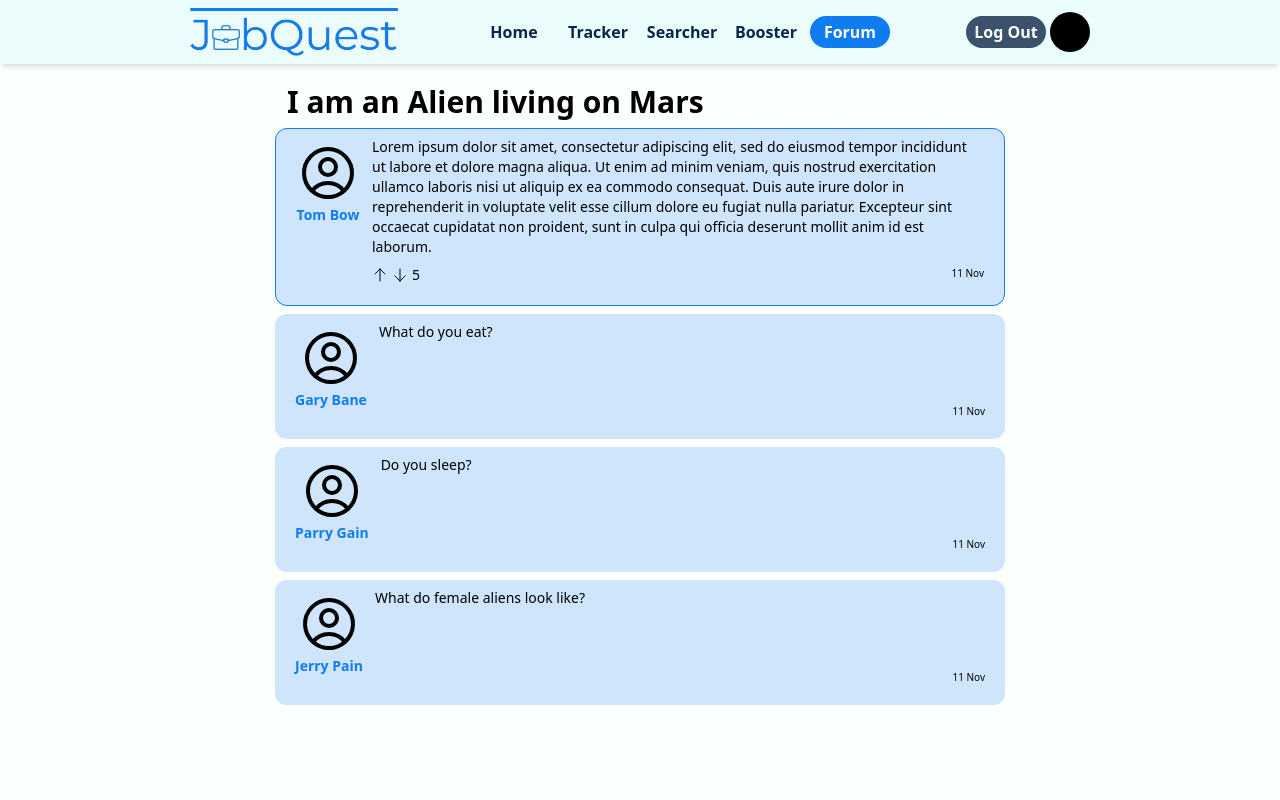
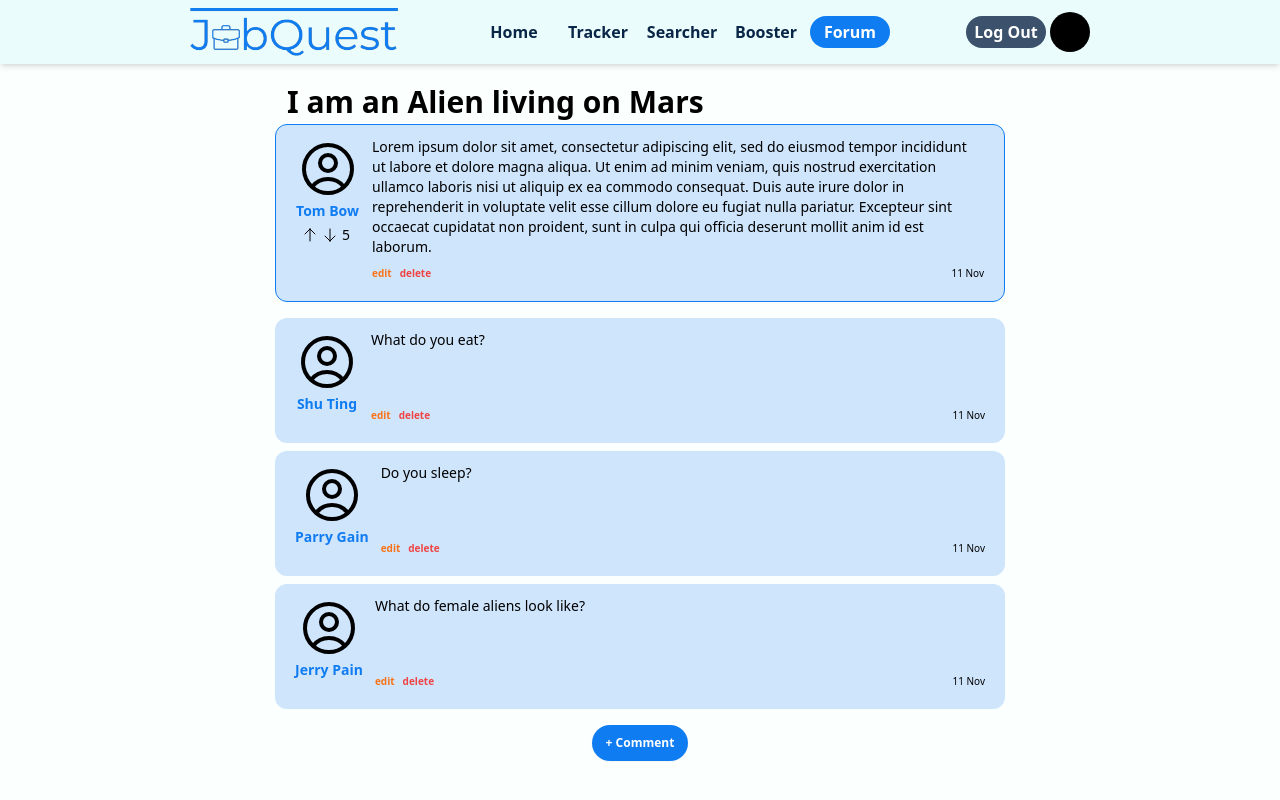
Before and after one commit to KayTeo/JobQuest, a Next.js app in the folder jobquest/: page /user/forum/1 in a window 1280 px wide. Built offline with nearby package versions, Linux system fonts and the light colour scheme.

Commit message:
forum page ui done except modal

```diff
--- a/jobquest/app/user/forum/AddPost.js
+++ b/jobquest/app/user/forum/AddPost.js
@@ -1,12 +1,12 @@
 export default function AddPost({ addingPost, setAddingPost }) {
     return (
         <button
-            className="h-6 w-16 rounded-full bg-accent-500 text-center text-xs font-semibold leading-6 text-white shadow-sm hover:bg-accent-300"
+            className="h-6 w-16 rounded-full bg-accent-500 text-center text-xs font-bold leading-6 text-white shadow-sm hover:bg-accent-300"
             onClick={(e) => {
                 setAddingPost(!addingPost);
             }}
         >
-            New Post
+            + Post
         </button>
     );
 }
--- a/jobquest/app/user/forum/Post.js
+++ b/jobquest/app/user/forum/Post.js
@@ -15,11 +15,21 @@ export default function Post({ postData }) {
                 >
                     {postData.title}
                 </Link>
-                <div className="flex items-center justify-center gap-2 text-[9px] leading-3 md:text-xs">
-                    <li className="font-bold text-accent-500">
-                        {postData.author}
-                    </li>
-                    <li className="font-light">{postData.datePublished}</li>
+                <div className="flex w-full items-center justify-between text-[9px] md:text-xs">
+                    <div className="flex items-center justify-center gap-2 leading-3">
+                        <li className="font-bold text-accent-500">
+                            {postData.author}
+                        </li>
+                        <li className="font-light">{postData.datePublished}</li>
+                    </div>
+                    <section className="flex items-center justify-center gap-1 md:gap-2">
+                        <button className="font-semibold text-orange-500">
+                            edit
+                        </button>
+                        <button className="font-semibold text-red-500">
+                            delete
+                        </button>
+                    </section>
                 </div>
             </div>
             <li className="max-w-sm overflow-hidden text-ellipsis whitespace-nowrap md:max-w-2xl">
--- a/jobquest/app/user/forum/[id]/Comment.js
+++ b/jobquest/app/user/forum/[id]/Comment.js
@@ -8,13 +8,18 @@ export default function Comment({ commentData, authorPic }) {
                         {commentData.author}
                     </li>
                 </div>
-                <div className="flex min-h-[100px] w-[374px] flex-col justify-between gap-2 pl-3 pt-2 pb-5 md:min-h-[125px] md:w-[674px]">
+                <div className="flex min-h-[100px] w-[374px] flex-col justify-between gap-2 pl-3 pt-3 pb-5 md:min-h-[125px] md:w-[674px]">
                     <main className="md:text-sm">{commentData.content}</main>
-                    <div className="flex justify-between">
-                        <div></div>
-                        <li className="text-[8px] font-light md:text-[10px]">
-                            {commentData.commentDate}
-                        </li>
+                    <div className="flex justify-between text-[8px] md:text-[10px] font-light">
+                        <section className="flex gap-1 items-center justify-center md:gap-2">
+                            <button className="font-semibold text-orange-500">
+                                edit
+                            </button>
+                            <button className="font-semibold text-red-500">
+                                delete
+                            </button>
+                        </section>
+                        <li>{commentData.commentDate}</li>
                     </div>
                 </div>
             </div>
--- a/jobquest/app/user/forum/[id]/CommentPost.js
+++ b/jobquest/app/user/forum/[id]/CommentPost.js
@@ -10,7 +10,8 @@ export default function CommentPost({
     return (
         <div className="min-h-[100px] rounded-xl border border-accent-500 bg-accent-100 px-5 text-xs md:min-h-[150px]">
             <div className="flex">
-                <div className="flex flex-col items-center pt-3">
+                <div className="flex flex-col items-center gap-1 pt-3">
+                    <div>
                         <section className="h-14 w-14 md:h-16 md:w-16">
                             {authorPic}
                         </section>
@@ -18,9 +19,6 @@ export default function CommentPost({
                             {postAuthor}
                         </section>
                     </div>
-                <div className="flex min-h-[100px] w-[374px] flex-col justify-between gap-2 pl-3 pt-2 pb-5 md:min-h-[150px] md:w-[674px]">
-                    <main className="md:text-sm">{postContent}</main>
-                    <div className="flex justify-between">
                     <div className="flex items-center gap-1">
                         <button className="h-3 w-3 md:h-4 md:w-4">
                             <ArrowUpIcon />
@@ -28,13 +26,23 @@ export default function CommentPost({
                         <button className="h-3 w-3 md:h-4 md:w-4">
                             <ArrowDownIcon />
                         </button>
-                            <section className="md:text-sm">
+                        <section className="pr-1 md:text-sm">
                             {postScore}
                         </section>
                     </div>
-                        <section className="text-[8px] font-light md:text-[10px]">
-                            {postDate}
+                </div>
+                <div className="flex min-h-[100px] w-[374px] flex-col justify-between gap-2 pl-3 pt-3 pb-5 md:min-h-[150px] md:w-[674px]">
+                    <main className="md:text-sm">{postContent}</main>
+                    <div className="flex items-center justify-between text-[8px] font-light md:text-[10px]">
+                        <section className="flex items-center justify-center gap-1 md:gap-2">
+                            <button className="font-semibold text-orange-500">
+                                edit
+                            </button>
+                            <button className="font-semibold text-red-500">
+                                delete
+                            </button>
                         </section>
+                        <section>{postDate}</section>
                     </div>
                 </div>
             </div>
--- a/jobquest/app/user/forum/[id]/page.js
+++ b/jobquest/app/user/forum/[id]/page.js
@@ -11,7 +11,8 @@ export default function page({ params }) {
 
     return (
         <div className="h-[calc(100vh-64px)]">
-            <div className="flex flex-col items-center justify-center gap-1 py-5 md:gap-2">
+            <div className="flex flex-col items-center justify-center gap-3 py-5 md:gap-4">
+                <div className="flex flex-col gap-1">
                     <header className="w-[430px] overflow-hidden text-ellipsis px-3 text-2xl font-bold md:w-[730px] md:text-3xl">
                         {post1.title}
                     </header>
@@ -25,6 +26,7 @@ export default function page({ params }) {
                             authorPic={<UserCircleIcon />}
                         />
                     </section>
+                </div>
                 <main className="flex w-[430px] flex-col gap-2 md:w-[730px]">
                     {comments1.map((e) => (
                         <Comment
@@ -35,6 +37,12 @@ export default function page({ params }) {
                         />
                     ))}
                 </main>
+                <div className="flex items-center justify-center">
+                    <div></div>
+                    <button className="h-8 w-20 rounded-full bg-accent-500 text-center text-[10px] font-bold leading-6 text-white shadow-sm hover:bg-accent-300 md:h-9 md:w-24 md:text-xs">
+                        + Comment
+                    </button>
+                </div>
             </div>
         </div>
     );
--- a/jobquest/app/user/forum/tempforumdata.js
+++ b/jobquest/app/user/forum/tempforumdata.js
@@ -62,7 +62,7 @@ export const postData1 = {
 
 export const commentData1 = [
     {
-        author: "Gary Bane",
+        author: "Shu Ting",
         content: "What do you eat?",
         commentID: "1",
         commentDate: "11 Nov",
```
Lines whose indentation alone changed are shown as unchanged.
